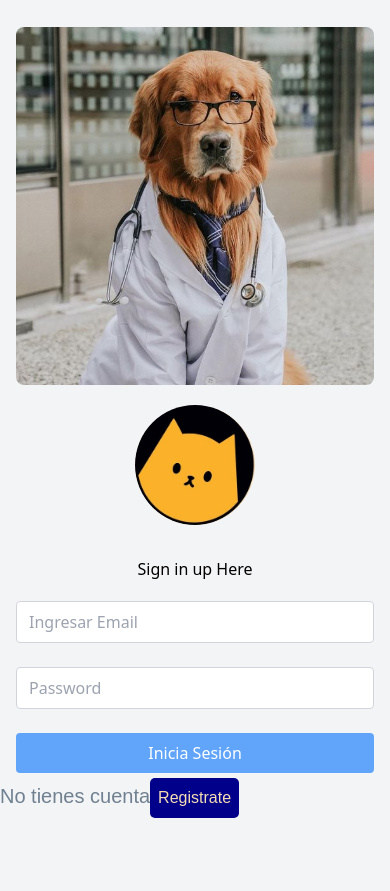
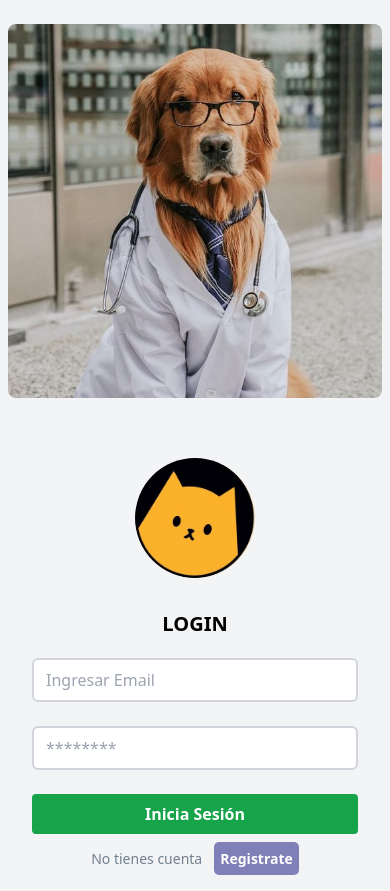
Before and after one commit to CarlosIbarraSanchez11/Final_Project_Tecsup, a React (Vite) app in the folder my-project/: page / in a window 390 px wide. Before the commit the page ends 844 px from the top, so only its background shows below. Built offline with nearby package versions, Linux system fonts and the light colour scheme; no server answers.

Commit message:
responsive-login

```diff
--- a/my-project/src/components/Login/Login.jsx
+++ b/my-project/src/components/Login/Login.jsx
@@ -34,11 +34,9 @@ const Login = () => {
   };
 
   return (
-    <section className="h-screen flex justify-center items-center">
-      {/* Columna para el formulario */}
-      <div className="flex flex-col lg:flex-row items-stretch justify-center lg:justify-between w-full lg:w-3/4 xl:w-1/2">
+    <section className="h-screen flex flex-col items-center lg:justify-center lg:flex-row">
       {/* Lado izquierdo */}
-        <div className="flex flex-col lg:flex-row px-4 w-full lg:w-3/6 max-h-120">
+      <div className=" px-2 py-6 w-full lg:w-[700px] lg:h-[750px] lg:flex lg:justify-between max-h-120">
         <img
           src={login2}
           alt="Login"
@@ -46,7 +44,8 @@ const Login = () => {
         />
       </div>
       {/* Lado derecho */}
-        <div className="w-full lg:w-2/6">
+      <div className="flex  justify-center items-center p-2  lg:justify-center w-full lg:w-[800px] lg:h-[750px] ">
+        <div className="w-full lg:h-[700px] lg:w-[400px] lg:py-3 lg:px-4  p-2">
           <div className="text-center mb-8">
             <img
               src={profile}
@@ -54,12 +53,12 @@ const Login = () => {
               className="mx-auto estilo-profile"
             />
           </div>
-          <p className="mb-5 text-center">Sign in up Here</p>
+          <p className="mb-5 text-center font-bold uppercase text-xl">Login </p>
           <form onSubmit={functAutenticacion} className="px-4 lg:px-0">
             <div className="mb-6">
               <input
                 type="text"
-                className="w-full px-3 py-2 rounded border border-gray-300 focus:outline-none focus:border-blue-400"
+                className="w-full px-3 py-2 rounded-md  border-2 border-gray-300 focus:outline-none focus:border-green-400"
                 placeholder="Ingresar Email"
                 id="email"
               />
@@ -67,16 +66,16 @@ const Login = () => {
             <div className="mb-6">
               <input
                 type="password"
-                className="w-full px-3 py-2 rounded border border-gray-300 focus:outline-none focus:border-blue-400"
+                className="w-full px-3 py-2 rounded-md border-2 border-gray-300 focus:outline-none focus:border-green-400"
                 id="password"
-                placeholder="Password"
+                placeholder="********"
               />
             </div>
 
             <div className="text-center lg:text-left">
               <button
                 type="submit"
-                className="w-full bg-blue-400 text-white px-4 py-2 rounded hover:bg-blue-500 focus:outline-none focus:bg-blue-500"
+                className="w-full bg-green-600 text-white font-bold px-4 py-2 rounded hover:bg-blue-500 focus:outline-none focus:bg-blue-500"
               >
                 {registrando ? "Registrate" : "Inicia Sesión"}
               </button>
@@ -85,15 +84,15 @@ const Login = () => {
               </button> */}
             </div>
           </form>
-          <h4 className="texto">
-            {registrando ? "Si ya tienes cuenta" : "No tienes cuenta"}
+          <div className="texto-login flex items-center gap-3 justify-center mt-2">
+            {registrando ? "Si ya tienes cuenta " : "No tienes cuenta"}
             <button
               onClick={() => setRegistrando(!registrando)}
               className="btnswitch"
             >
               {registrando ? "Inicia Sesión" : "Registrate"}
             </button>
-          </h4>
+          </div>
         </div>
       </div>
     </section>
--- a/my-project/src/components/Login/login.css
+++ b/my-project/src/components/Login/login.css
@@ -6,10 +6,16 @@
 }
 
 .btnswitch {
-  background-color: darkblue;
+  background-color: rgb(128, 128, 185);
   border-radius: 5px;
-  padding: 8px;
-  border-width: 0;
-  color: wheat;
-  font-size: 16px;
+  padding: 6px;
+  color: white;
+  font-size: 14px;
+  font-weight: bold;
 }
+
+.texto-login{
+  font-size: 14px;
+  color: slategray;
+
+}
```
Lines whose indentation alone changed are shown as unchanged.
